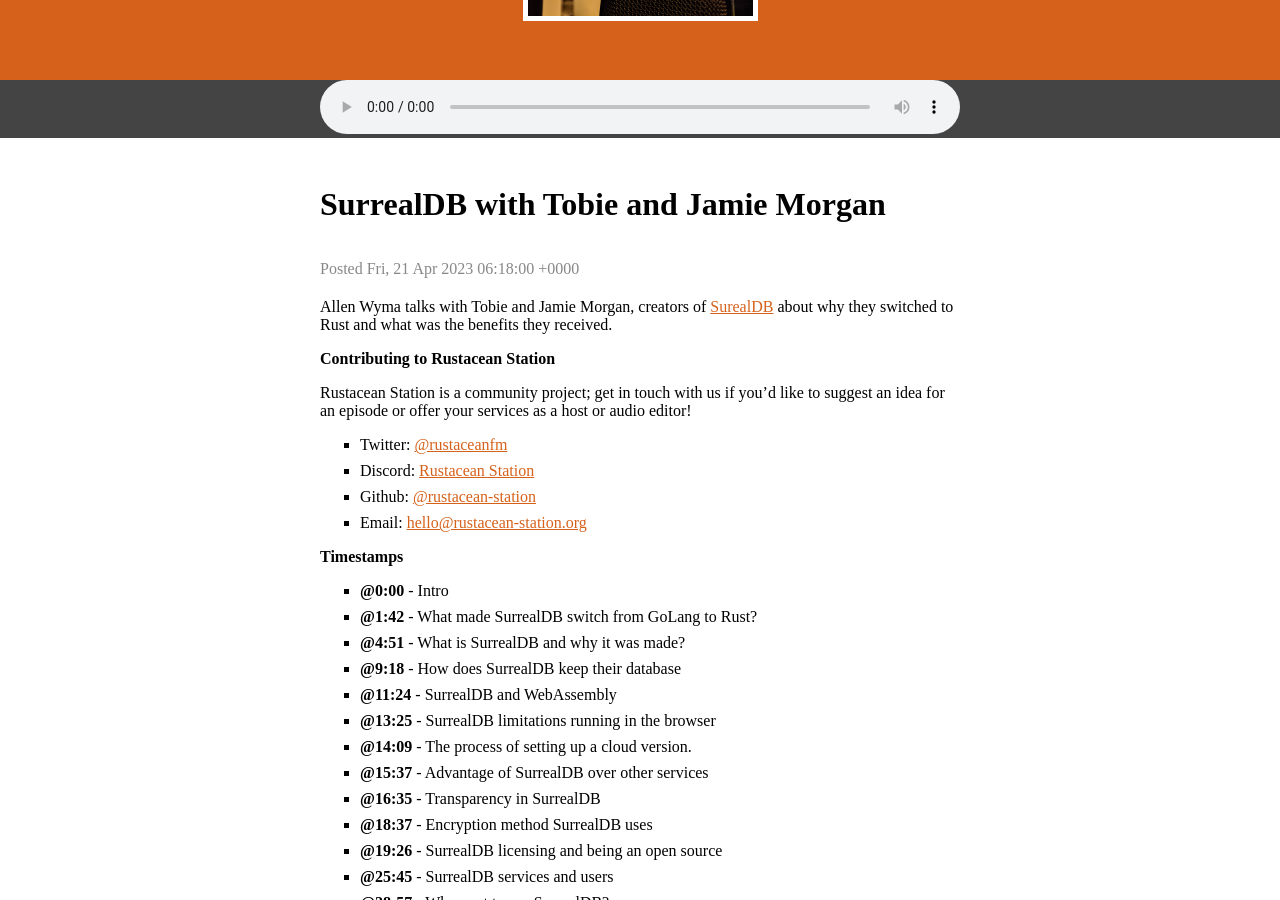
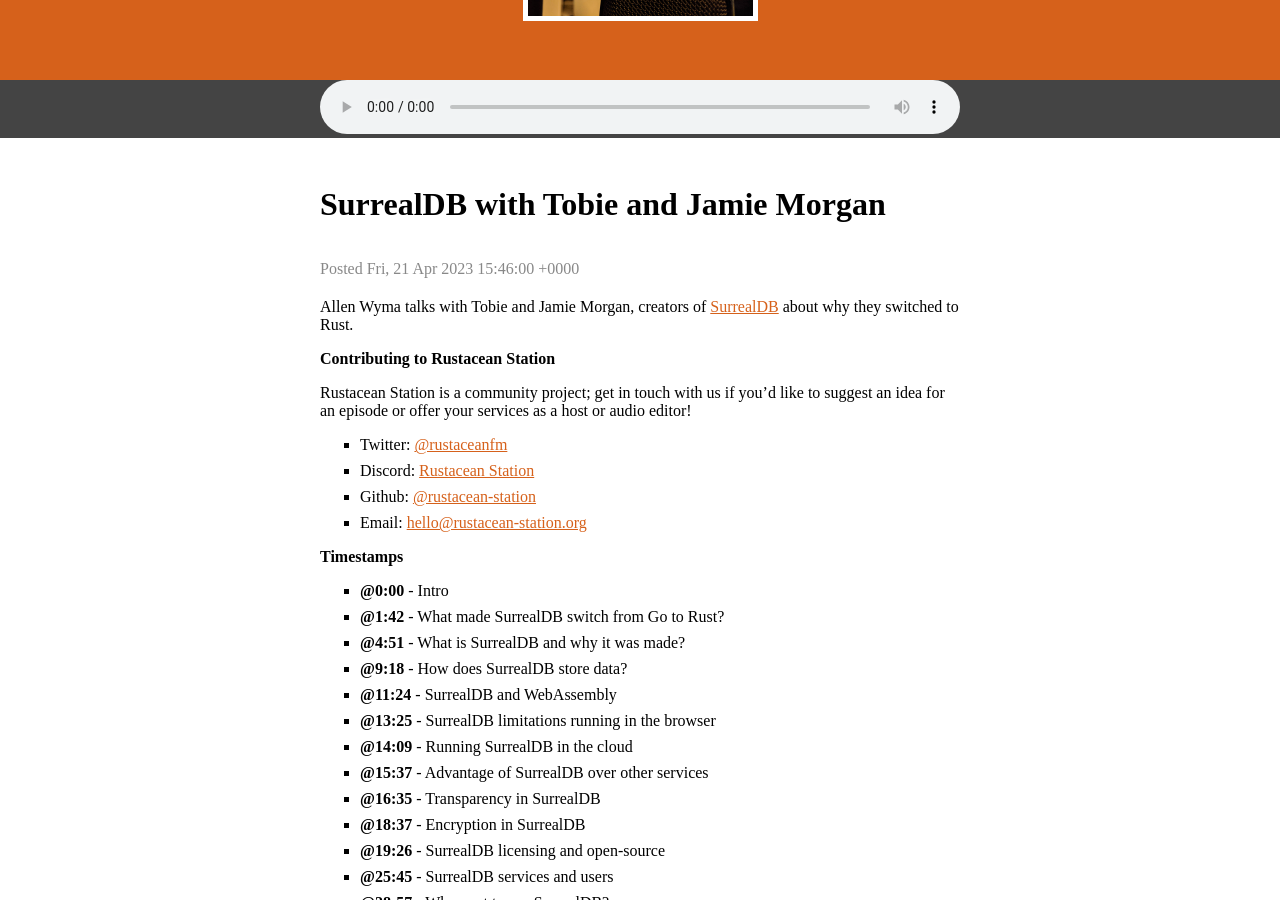
Before and after one commit to rustacean-station/rustacean-station.org, a Jekyll site: the page built from _episodes/interviews/2023-04-21-tobie-jamie-morgan.md, in a window 1280 px wide and 900 px high, scrolled down 365 px. Built offline with Jekyll 4.4.1, drawn with Linux system fonts in a browser that asks for light colours.

Commit message:
Apply suggestions from code review

```diff
--- a/_episodes/interviews/2023-04-21-tobie-jamie-morgan.md
+++ b/_episodes/interviews/2023-04-21-tobie-jamie-morgan.md
@@ -1,13 +1,13 @@
 ---
 title: "SurrealDB with Tobie and Jamie Morgan"
-date: 2023-04-21T06:18:00Z
+date: 2023-04-21T15:46:00Z
 file: https://audio.rustacean-station.org/file/rustacean-station/2023-04-21-tobie-jamie-morgan.mp3
 duration: "32:02"
 length: "30751022"
 #reddit: (leave blank on initial publish, amend with link and uncomment this line after Reddit thread has been posted)
 ---
 
-Allen Wyma talks with Tobie and Jamie Morgan, creators of [SurealDB](https://surrealdb.com/) about why they switched to Rust and what was the benefits they received.
+Allen Wyma talks with Tobie and Jamie Morgan, creators of [SurrealDB](https://surrealdb.com/) about why they switched to Rust.
 
 ## Contributing to Rustacean Station
 
@@ -21,16 +21,16 @@
 ## Timestamps
 
 - [@0:00] - Intro
-- [@1:42] - What made SurrealDB switch from GoLang to Rust?
+- [@1:42] - What made SurrealDB switch from Go to Rust?
 - [@4:51] - What is SurrealDB and why it was made?
-- [@9:18] - How does SurrealDB keep their database
+- [@9:18] - How does SurrealDB store data?
 - [@11:24] - SurrealDB and WebAssembly
 - [@13:25] - SurrealDB limitations running in the browser
-- [@14:09] - The process of setting up a cloud version.
+- [@14:09] - Running SurrealDB in the cloud
 - [@15:37] - Advantage of SurrealDB over other services
 - [@16:35] - Transparency in SurrealDB
-- [@18:37] - Encryption method SurrealDB uses
-- [@19:26] - SurrealDB licensing and being an open source
+- [@18:37] - Encryption in SurrealDB
+- [@19:26] - SurrealDB licensing and open-source
 - [@25:45] - SurrealDB services and users
 - [@28:57] - When not to use SurrealDB?
 - [@31:34] - Parting thoughts
```
